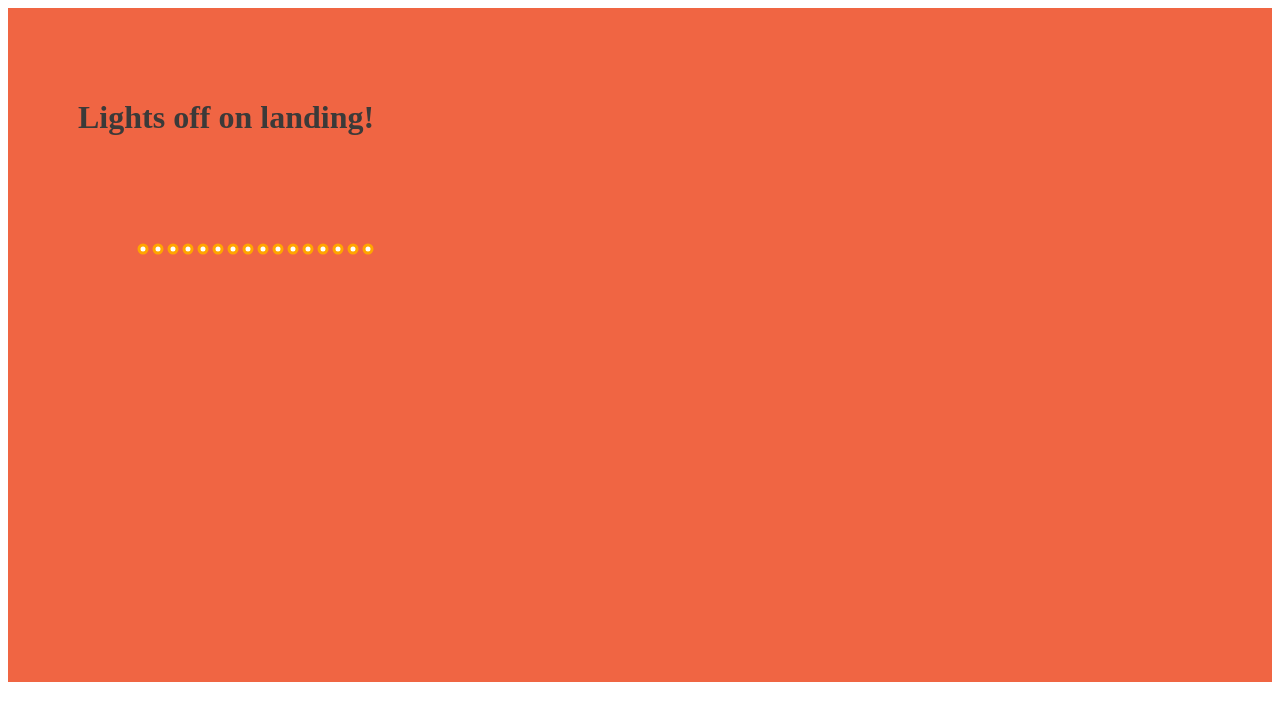
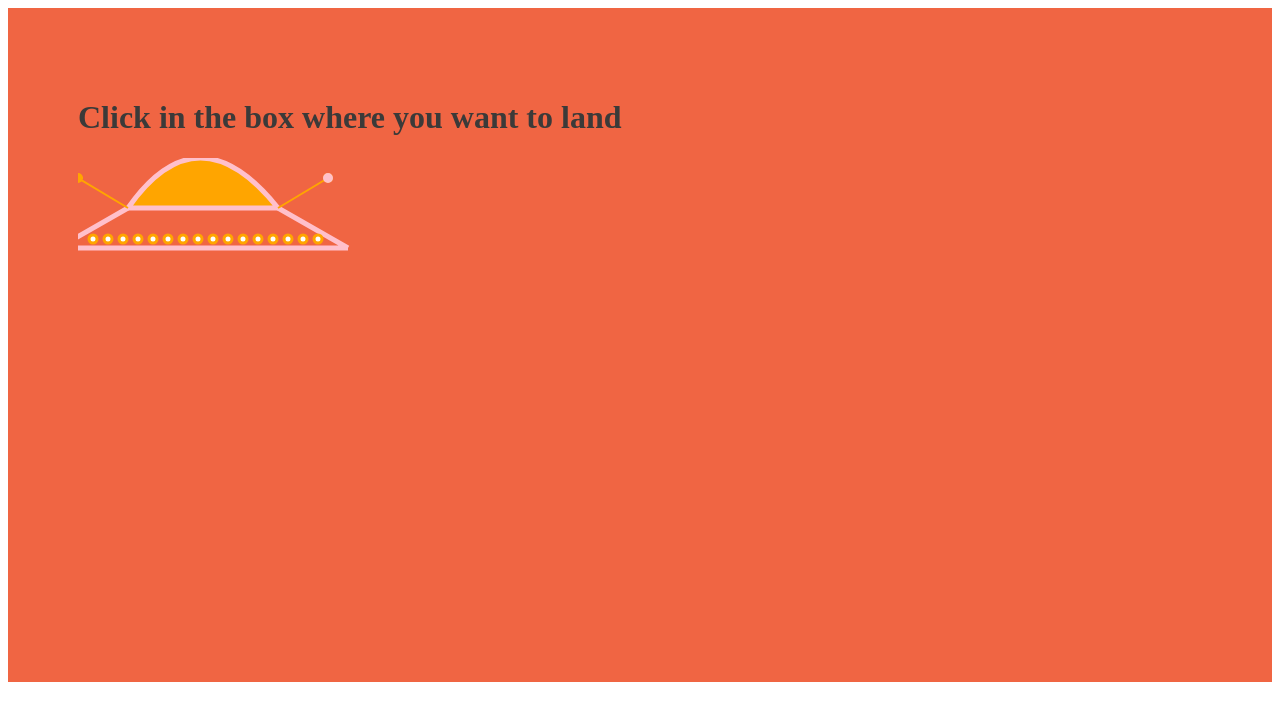
Before and after one commit to SarahJoniPower/UFO-animation, a React app: page / in a window 1280 px wide. Shown: the top 720 px of the page. Built offline with nearby package versions, Linux system fonts and the light colour scheme; the HTML template or start-up script is replaced by a standard one.

Commit message:
Fixing lights position

```diff
--- a/src/app.jsx
+++ b/src/app.jsx
@@ -4,7 +4,7 @@ import "./app.css"
 
 export const App = () => {
     return <div>
-        <h1> Lights off on landing! </h1>
-        <UFO xAxis={100} yAxis={60} yAxisStop={400} xAxisStop={300} />
+        <h1> Click in the box where you want to land </h1>
+        <UFO xAxis={200} yAxis={200} yAxisStop={400} xAxisStop={300} />
     </div>
 }
--- a/src/ufo.jsx
+++ b/src/ufo.jsx
@@ -120,10 +120,10 @@ export const UFO = (props) => {
     }
 
     function drawBodyCircles(x, y, fillColour) {
-      let xAxisCircle = xAxis - 35
+      let xAxisCircle = xAxis - 185
 
-      while (xAxisCircle <= xAxis + 200) {
-        drawBodyCircle(xAxisCircle, yAxis + 31, 'orange', fillColour)
+      while (xAxisCircle <= xAxis + 50) {
+        drawBodyCircle(xAxisCircle, yAxis - 119, 'orange', fillColour)
         xAxisCircle += 15
       }
     };
```
Also changed, not shown: src/app.css (line endings or trailing spaces).
